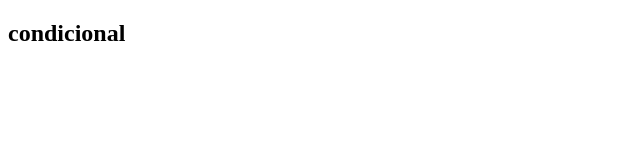
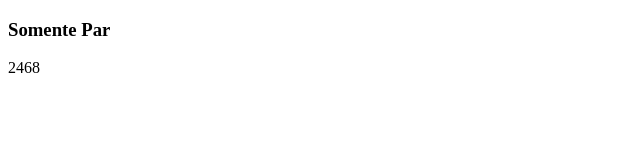
Before and after one commit to rodolphoreis/next, a Next.js app: page /render/condicional in a window 1280 px wide. Shown: the top 160 px of the page, without its empty margins (0-640 px from the left). Built offline with nearby package versions, Linux system fonts and the light colour scheme.

Commit message:
feat: use component

```diff
--- a/src/pages/render/condicional.jsx
+++ b/src/pages/render/condicional.jsx
@@ -1,7 +1,18 @@
+import SomentePar from "../../../components/SomentePar";
+
 const condicional = () => {
   return (
     <div>
-      <h2>condicional</h2>
+      <h3>Somente Par</h3>
+
+      <SomentePar numero={1} />
+      <SomentePar numero={2} />
+      <SomentePar numero={3} />
+      <SomentePar numero={4} />
+      <SomentePar numero={5} />
+      <SomentePar numero={6} />
+      <SomentePar numero={7} />
+      <SomentePar numero={8} />
     </div>
   );
 };
```
